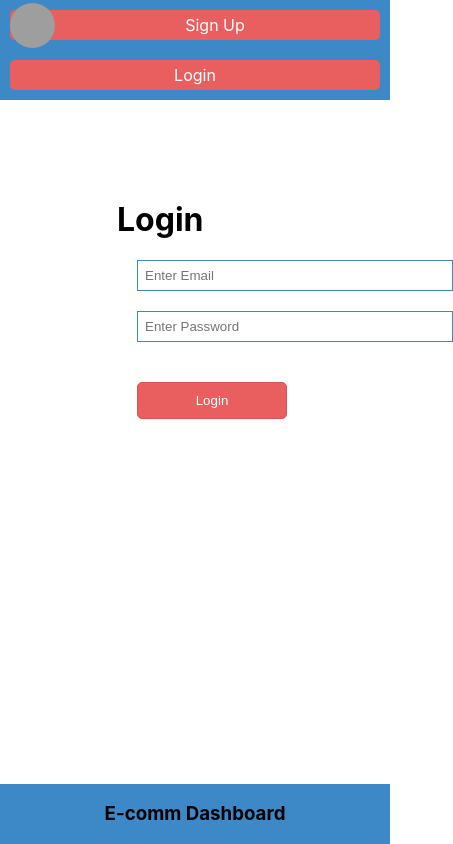
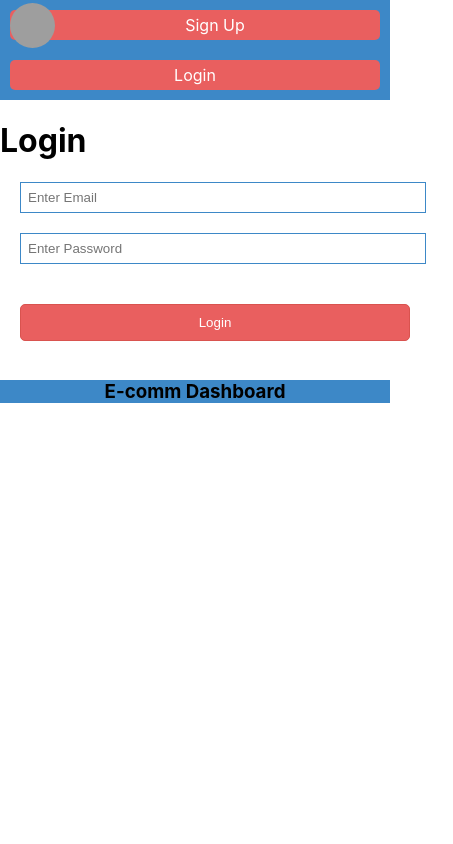
Before and after one commit to parthiv8848/projectcollege, a React (Create React App) app in the folder front-end/: page /login in a window 390 px wide. Shown: the whole page, 453 px wide, since content can reach past the window. Built offline with nearby package versions, Linux system fonts and the light colour scheme; grey boxes are pictures that could not be loaded.

Commit message:
Update App.css

```diff
--- a/front-end/src/App.css
+++ b/front-end/src/App.css
@@ -1,4 +1,3 @@
-/* Navigation */
    .nav-ul {
       padding: 5px;
       margin: 0px;
@@ -19,24 +18,8 @@
       transition: background-color 0.3s;
     }
 
-@media (max-width: 768px) {
-  .nav-ul {
-    text-align: center; /* Center align the navigation links */
-    padding: 0;
-  }
-
-  .nav-ul li {
-    display: block; /* Stack navigation links on top of each other */
-    margin: 0;
-    padding: 10px;
-  }
-
-  .nav-ul li a {
-    display: block; /* Make the navigation links take up the full width of the container */
-    text-align: center; /* Center align the text */
-  }
-
-  /* Add more styles as needed for mobile devices */
+    .nav-ul li a:hover {
+      background-color: #d9534f; /* Darker red on hover */
     }
 
     /* Footer */
@@ -60,23 +43,11 @@
       color: #fff;
     }
 
-/* Link */
-.App-link {
-  color: #e95f5f; /* Reddish-pink */
-}
-
-/* Registration and Product */
-.register, .product {
+    /* Other Elements */
+    .register, .product, .login {
       margin-left: 30%;
     }
 
-/* Login */
-.login {
-  margin-left: 30%;
-  margin-top: 100px;
-}
-
-/* Input Box */
     .inputBox {
       padding: 7px;
       display: block;
@@ -85,7 +56,6 @@
       margin: 20px;
     }
 
-/* App Button */
     .appButton {
       margin: 20px;
       width: 150px;
@@ -107,7 +77,6 @@
       text-align: right;
     }
 
-/* Logo */
     .logo {
       width: 45px;
       height: 45px;
@@ -117,7 +86,6 @@
       margin-left: 10px;
     }
 
-/* Invalid Input */
     .invalid-input {
       display: block;
       color: #d9534f; /* Darker red */
@@ -125,7 +93,6 @@
       margin-left: 20px;
     }
 
-/* Product List */
     .product-list {
       text-align: center;
       margin-top: 50px;
@@ -144,7 +111,6 @@
       margin: 0;
     }
 
-/* Search Product Box */
     .search-product-box {
       width: 400px;
       margin: 20px;
@@ -165,9 +131,61 @@
       }
     }
 
-
     @media (prefers-reduced-motion: no-preference) {
       .App-logo {
         animation: App-logo-spin infinite 20s linear;
       }
     }
+
+    /* Media Queries for Mobile */
+    @media (max-width: 768px) {
+      /* Navigation */
+      .nav-ul {
+        text-align: center; /* Center align the navigation links */
+        padding: 0;
+      }
+
+      .nav-ul li {
+        display: block; /* Stack navigation links on top of each other */
+        margin: 0;
+        padding: 10px;
+      }
+
+      .nav-ul li a {
+        display: block; /* Make the navigation links take up the full width of the container */
+        text-align: center; /* Center align the text */
+      }
+
+      /* Footer */
+      .footer {
+        position: static; /* Remove 'absolute' positioning */
+      }
+
+      /* Header */
+      .App-header {
+        text-align: center; /* Center align the header content */
+      }
+
+      /* Other Elements */
+      .register, .product, .login {
+        margin-left: 0; /* Reset left margin */
+        margin-top: 20px; /* Adjust top margin */
+      }
+
+      .inputBox, .appButton {
+        width: 100%; /* Make input boxes and buttons full width */
+      }
+
+      .invalid-input {
+        margin-top: 0;
+      }
+
+      .product-list ul li {
+        display: block; /* Display product list items as a list on mobile */
+        width: 100%; /* Make them full width */
+      }
+
+      .search-product-box {
+        width: 100%; /* Make the search box full width */
+      }
+    }
```
Lines whose indentation alone changed are shown as unchanged.
